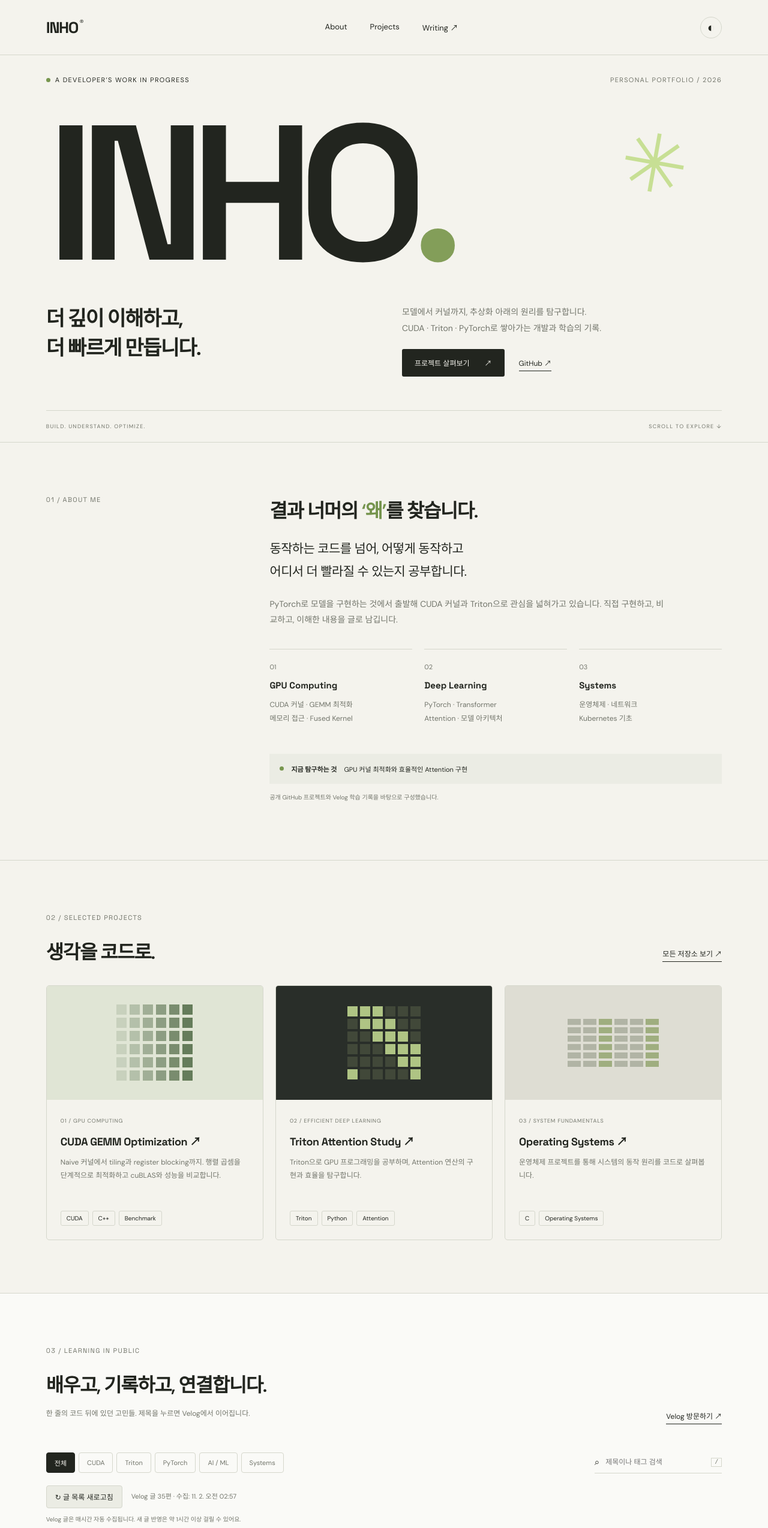
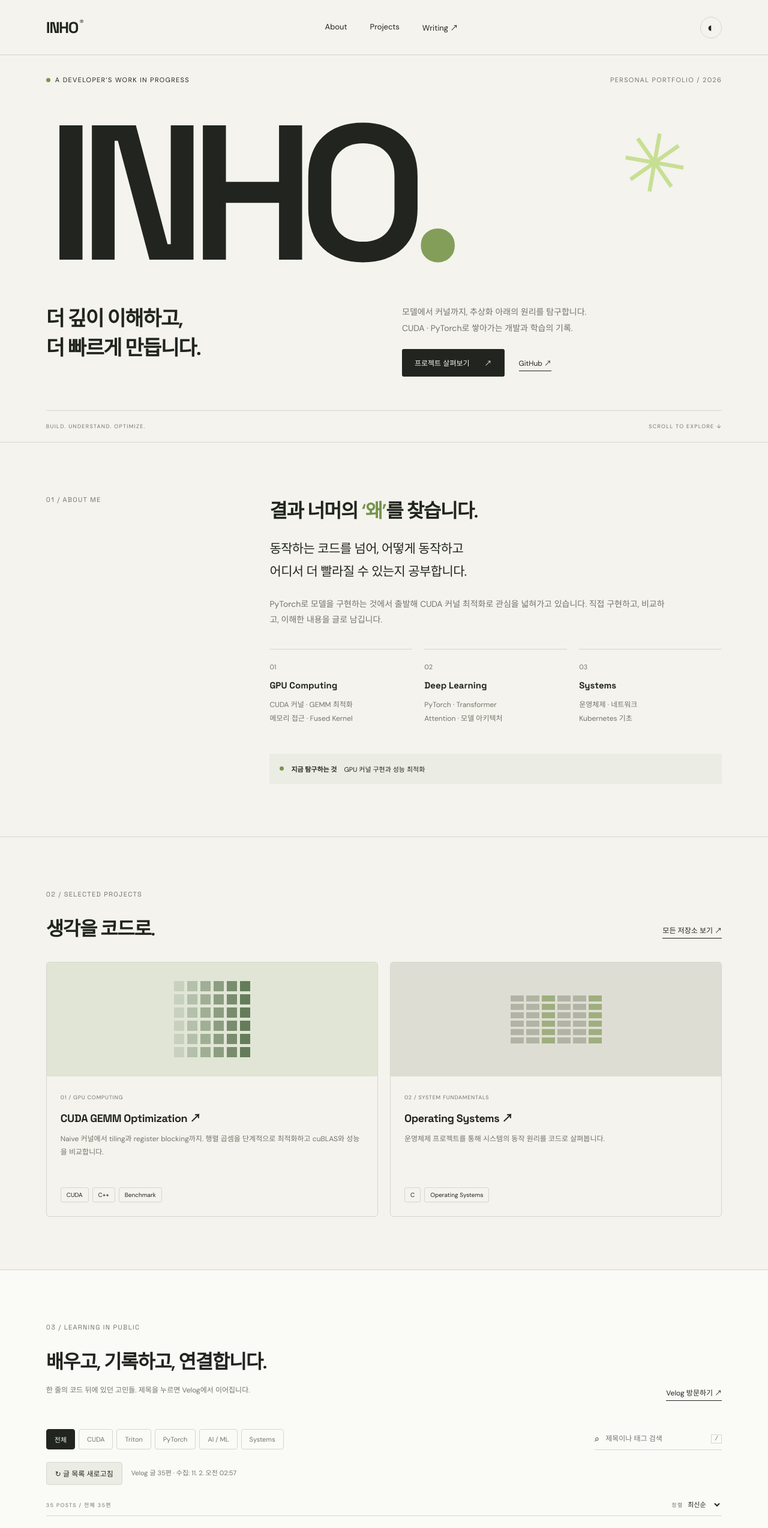
Before and after one commit to valentinho02/aboutMe, a plain HTML site: page index.html in a window 1280 px wide. Shown: the top 2548 px of the page at 60% size. Drawn offline with Linux system fonts and the light colour scheme.

Commit message:
Simplify portfolio copy and focus on CUDA and PyTorch

```diff
--- a/app.js
+++ b/app.js
@@ -9,7 +9,7 @@ $('#search').oninput=render;$('#sort').onchange=render;document.addEventListener
 let dark;try{dark=localStorage.getItem('inho-theme');}catch{}if(dark==='dark'||(!dark&&matchMedia('(prefers-color-scheme: dark)').matches))document.documentElement.dataset.theme='dark';
 $('#theme').onclick=()=>{const next=document.documentElement.dataset.theme==='dark'?'light':'dark';document.documentElement.dataset.theme=next;try{localStorage.setItem('inho-theme',next);}catch{}$('#theme').setAttribute('aria-label',next==='dark'?'라이트 모드 전환':'다크 모드 전환');};
 $('#year').textContent=new Date().getFullYear();
-const projects=[{name:'cuda-gemm-optim',label:'01 / GPU COMPUTING',title:'CUDA GEMM Optimization',description:'Naive 커널에서 tiling과 register blocking까지. 행렬 곱셈을 단계적으로 최적화하고 cuBLAS와 성능을 비교합니다.',tags:['CUDA','C++','Benchmark'],art:'matrix'},{name:'triton-attention-study',label:'02 / EFFICIENT DEEP LEARNING',title:'Triton Attention Study',description:'Triton으로 GPU 프로그래밍을 공부하며, Attention 연산의 구현과 효율을 탐구합니다.',tags:['Triton','Python','Attention'],art:'attention'},{name:'OS',label:'03 / SYSTEM FUNDAMENTALS',title:'Operating Systems',description:'운영체제 프로젝트를 통해 시스템의 동작 원리를 코드로 살펴봅니다.',tags:['C','Operating Systems'],art:'system'}];
+const projects=[{name:'cuda-gemm-optim',label:'01 / GPU COMPUTING',title:'CUDA GEMM Optimization',description:'Naive 커널에서 tiling과 register blocking까지. 행렬 곱셈을 단계적으로 최적화하고 cuBLAS와 성능을 비교합니다.',tags:['CUDA','C++','Benchmark'],art:'matrix'},{name:'OS',label:'02 / SYSTEM FUNDAMENTALS',title:'Operating Systems',description:'운영체제 프로젝트를 통해 시스템의 동작 원리를 코드로 살펴봅니다.',tags:['C','Operating Systems'],art:'system'}];
 for(const p of projects){const a=external(document.createElement('a'));a.className='project';a.href=`https://github.com/valentinho02/${p.name}`;const art=document.createElement('div');art.className='project-art '+p.art;art.setAttribute('aria-hidden','true');for(let i=0;i<36;i++){const el=document.createElement('i');el.style.setProperty('--i',i);art.append(el);}const body=document.createElement('div');body.className='project-body';const label=document.createElement('small');label.textContent=p.label;const h=document.createElement('h3');h.textContent=p.title+' ↗';const desc=document.createElement('p');desc.textContent=p.description;const tags=document.createElement('div');tags.className='tags';p.tags.forEach(t=>{const s=document.createElement('span');s.textContent=t;tags.append(s);});body.append(label,h,desc,tags);a.append(art,body);$('#project-list').append(a);}
 // Read the newest published snapshot without reusing the browser cache.
 let refreshing = false;
--- a/index.html
+++ b/index.html
@@ -1,8 +1,8 @@
 <!doctype html>
-<html lang="ko"><head><meta charset="UTF-8"><meta name="viewport" content="width=device-width, initial-scale=1"><meta name="description" content="INHO — CUDA, Triton, PyTorch로 모델과 시스템 사이를 탐구하는 개발 기록."><meta name="theme-color" content="#f4f3ed"><link rel="icon" href="favicon.svg" type="image/svg+xml"><title>INHO — Build. Understand. Optimize.</title><link rel="stylesheet" href="style.css"><script src="app.js" defer></script></head>
+<html lang="ko"><head><meta charset="UTF-8"><meta name="viewport" content="width=device-width, initial-scale=1"><meta name="description" content="INHO — CUDA, PyTorch로 모델과 시스템 사이를 탐구하는 개발 기록."><meta name="theme-color" content="#f4f3ed"><link rel="icon" href="favicon.svg" type="image/svg+xml"><title>INHO — Build. Understand. Optimize.</title><link rel="stylesheet" href="style.css"><script src="app.js" defer></script></head>
 <body><a class="skip" href="#main">본문으로 바로가기</a><header><a class="logo" href="#">INHO<span>®</span></a><nav aria-label="메인 메뉴"><a href="#about">About</a><a href="#projects">Projects</a><a href="#writing">Writing <span>↗</span></a></nav><button id="theme" aria-label="다크 모드 전환">◐</button></header>
-<main id="main"><section class="hero"><div class="eyebrow"><span class="dot"></span> A DEVELOPER’S WORK IN PROGRESS <span class="edition">PERSONAL PORTFOLIO / 2026</span></div><h1>INHO<span class="hero-star" aria-hidden="true">✳</span><span class="period">.</span></h1><div class="hero-bottom"><h2>더 깊이 이해하고,<br>더 빠르게 만듭니다.</h2><div><p>모델에서 커널까지, 추상화 아래의 원리를 탐구합니다.<br>CUDA · Triton · PyTorch로 쌓아가는 개발과 학습의 기록.</p><a class="button dark" href="#projects">프로젝트 살펴보기 <span>↗</span></a><a class="text-link" href="https://github.com/valentinho02" target="_blank" rel="noopener noreferrer">GitHub ↗</a></div></div><div class="hero-foot"><span>BUILD. UNDERSTAND. OPTIMIZE.</span><a href="#about">SCROLL TO EXPLORE ↓</a></div></section>
-<section id="about" class="section about"><div class="section-label">01 / ABOUT ME</div><div><h2>결과 너머의 <span>‘왜’</span>를 찾습니다.</h2><p class="intro">동작하는 코드를 넘어, 어떻게 동작하고<br>어디서 더 빨라질 수 있는지 공부합니다.</p><p class="muted">PyTorch로 모델을 구현하는 것에서 출발해 CUDA 커널과 Triton으로 관심을 넓혀가고 있습니다. 직접 구현하고, 비교하고, 이해한 내용을 글로 남깁니다.</p><div class="focus-grid"><article><span>01</span><h3>GPU Computing</h3><p>CUDA 커널 · GEMM 최적화<br>메모리 접근 · Fused Kernel</p></article><article><span>02</span><h3>Deep Learning</h3><p>PyTorch · Transformer<br>Attention · 모델 아키텍처</p></article><article><span>03</span><h3>Systems</h3><p>운영체제 · 네트워크<br>Kubernetes 기초</p></article></div><div class="now"><span class="dot"></span><b>지금 탐구하는 것</b><span>GPU 커널 최적화와 효율적인 Attention 구현</span></div><p class="source-note">공개 GitHub 프로젝트와 Velog 학습 기록을 바탕으로 구성했습니다.</p></div></section>
+<main id="main"><section class="hero"><div class="eyebrow"><span class="dot"></span> A DEVELOPER’S WORK IN PROGRESS <span class="edition">PERSONAL PORTFOLIO / 2026</span></div><h1>INHO<span class="hero-star" aria-hidden="true">✳</span><span class="period">.</span></h1><div class="hero-bottom"><h2>더 깊이 이해하고,<br>더 빠르게 만듭니다.</h2><div><p>모델에서 커널까지, 추상화 아래의 원리를 탐구합니다.<br>CUDA · PyTorch로 쌓아가는 개발과 학습의 기록.</p><a class="button dark" href="#projects">프로젝트 살펴보기 <span>↗</span></a><a class="text-link" href="https://github.com/valentinho02" target="_blank" rel="noopener noreferrer">GitHub ↗</a></div></div><div class="hero-foot"><span>BUILD. UNDERSTAND. OPTIMIZE.</span><a href="#about">SCROLL TO EXPLORE ↓</a></div></section>
+<section id="about" class="section about"><div class="section-label">01 / ABOUT ME</div><div><h2>결과 너머의 <span>‘왜’</span>를 찾습니다.</h2><p class="intro">동작하는 코드를 넘어, 어떻게 동작하고<br>어디서 더 빨라질 수 있는지 공부합니다.</p><p class="muted">PyTorch로 모델을 구현하는 것에서 출발해 CUDA 커널 최적화로 관심을 넓혀가고 있습니다. 직접 구현하고, 비교하고, 이해한 내용을 글로 남깁니다.</p><div class="focus-grid"><article><span>01</span><h3>GPU Computing</h3><p>CUDA 커널 · GEMM 최적화<br>메모리 접근 · Fused Kernel</p></article><article><span>02</span><h3>Deep Learning</h3><p>PyTorch · Transformer<br>Attention · 모델 아키텍처</p></article><article><span>03</span><h3>Systems</h3><p>운영체제 · 네트워크<br>Kubernetes 기초</p></article></div><div class="now"><span class="dot"></span><b>지금 탐구하는 것</b><span>GPU 커널 구현과 성능 최적화</span></div></div></section>
 <section id="projects" class="section projects"><div class="section-heading"><div><div class="section-label">02 / SELECTED PROJECTS</div><h2>생각을 코드로.</h2></div><a class="text-link" href="https://github.com/valentinho02?tab=repositories" target="_blank" rel="noopener noreferrer">모든 저장소 보기 ↗</a></div><div id="project-list" class="project-grid"></div></section>
-<section id="writing" class="section writing"><div class="section-heading"><div><div class="section-label">03 / LEARNING IN PUBLIC</div><h2>배우고, 기록하고, 연결합니다.</h2><p class="muted">한 줄의 코드 뒤에 있던 고민들. 제목을 누르면 Velog에서 이어집니다.</p></div><a class="text-link" href="https://velog.io/@valentinho/posts" target="_blank" rel="noopener noreferrer">Velog 방문하기 ↗</a></div><div class="writing-tools"><div id="filters" role="group" aria-label="글 주제"></div><label class="search"><span>⌕</span><input id="search" type="search" placeholder="제목이나 태그 검색" aria-label="제목이나 태그 검색"><kbd>/</kbd></label></div><div class="sync-bar"><div><button id="refresh-posts" type="button" disabled>↻ 글 목록 새로고침</button><span id="sync-status" role="status" aria-live="polite">글 목록 불러오는 중…</span></div><p>Velog 글은 매시간 자동 수집됩니다. 새 글 반영은 약 1시간 이상 걸릴 수 있어요.</p></div><div class="list-meta"><span id="count" aria-live="polite"></span><label>정렬 <select id="sort"><option value="new">최신순</option><option value="old">오래된순</option></select></label></div><div id="post-list"></div><p id="empty" hidden>검색 결과가 없습니다. 다른 검색어나 주제를 선택해보세요.</p><div class="writing-end"><span>작은 배움도, 쌓이면 하나의 방향이 됩니다.</span><a href="#writing">BACK TO TOP ↑</a></div></section>
+<section id="writing" class="section writing"><div class="section-heading"><div><div class="section-label">03 / LEARNING IN PUBLIC</div><h2>배우고, 기록하고, 연결합니다.</h2><p class="muted">한 줄의 코드 뒤에 있던 고민들. 제목을 누르면 Velog에서 이어집니다.</p></div><a class="text-link" href="https://velog.io/@valentinho/posts" target="_blank" rel="noopener noreferrer">Velog 방문하기 ↗</a></div><div class="writing-tools"><div id="filters" role="group" aria-label="글 주제"></div><label class="search"><span>⌕</span><input id="search" type="search" placeholder="제목이나 태그 검색" aria-label="제목이나 태그 검색"><kbd>/</kbd></label></div><div class="sync-bar"><div><button id="refresh-posts" type="button" disabled>↻ 글 목록 새로고침</button><span id="sync-status" role="status" aria-live="polite">글 목록 불러오는 중…</span></div></div><div class="list-meta"><span id="count" aria-live="polite"></span><label>정렬 <select id="sort"><option value="new">최신순</option><option value="old">오래된순</option></select></label></div><div id="post-list"></div><p id="empty" hidden>검색 결과가 없습니다. 다른 검색어나 주제를 선택해보세요.</p><div class="writing-end"><span>작은 배움도, 쌓이면 하나의 방향이 됩니다.</span><a href="#writing">BACK TO TOP ↑</a></div></section>
 <section class="connect"><div class="section-label">04 / ELSEWHERE</div><h2>계속 만들어가는 중입니다<span>↗</span></h2><p>코드는 GitHub에, 생각과 배움은 Velog에 남깁니다.</p><a class="button dark" href="https://github.com/valentinho02" target="_blank" rel="noopener noreferrer">GitHub ↗</a><a class="button outline" href="https://velog.io/@valentinho/posts" target="_blank" rel="noopener noreferrer">Velog ↗</a></section></main><footer><a class="logo" href="#">INHO.</a><span>© <span id="year"></span> INHO · Always learning, always building.</span><a href="#">맨 위로 ↑</a></footer><div id="status" role="status"></div></body></html>
```
Also changed, not shown: style.css.
